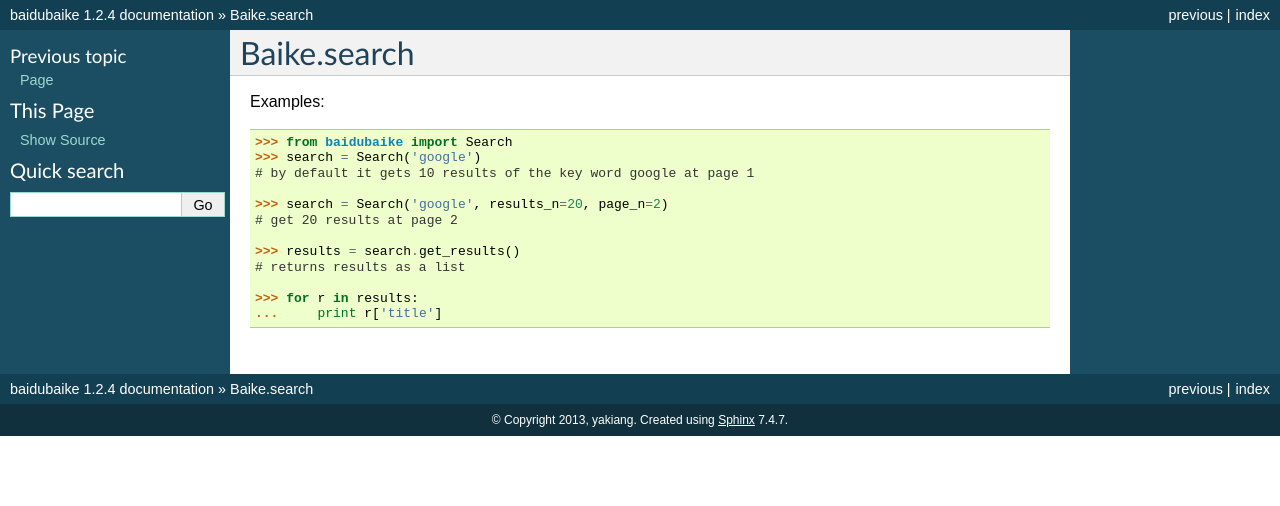
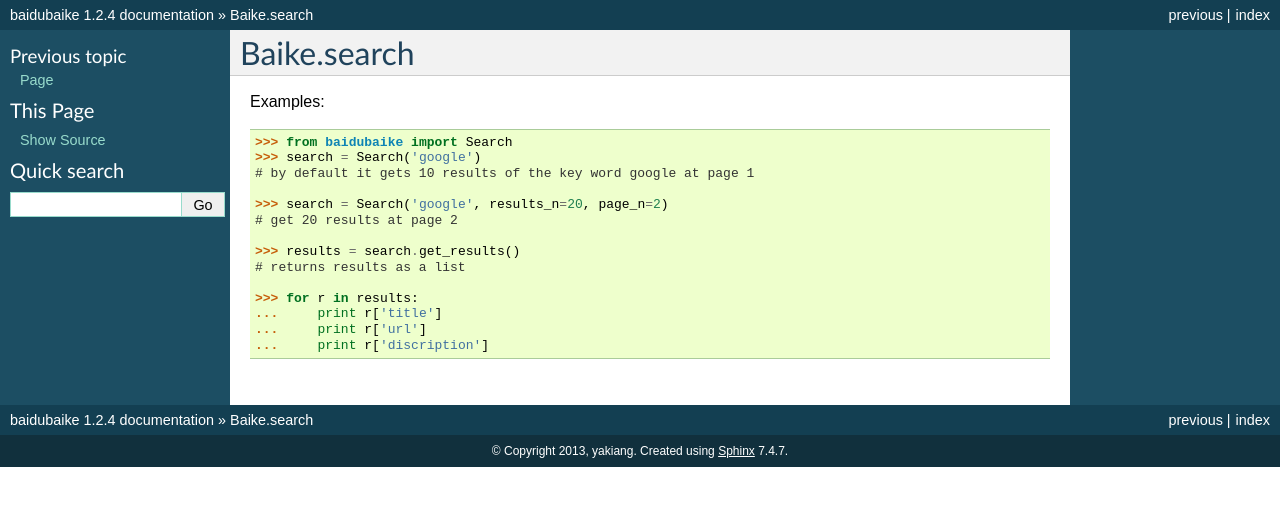
Before and after one commit to yakiang/Baidubaike, a Sphinx documentation site: the page built from docs/source/baike.search.rst, in a window 1280 px wide. Shown: the top 506 px of the page. Built offline with Sphinx 7.4.7, drawn with Linux system fonts in a browser that asks for light colours.

Commit message:
update docs

```diff
--- a/docs/source/baike.search.rst
+++ b/docs/source/baike.search.rst
@@ -18,3 +18,5 @@
 
     >>> for r in results:
     ...     print r['title']
+    ...     print r['url']
+    ...     print r['discription']
--- a/docs/source/page.rst
+++ b/docs/source/page.rst
@@ -37,6 +37,6 @@
 
     >>> page = Page('http://baike.baidu.com/view/105.htm')
 
-you can set the encoding, by default it is *utf-8*:::
+you can set the encoding, by default it is *utf-8*::
 
     >>> page = Page('google', encoding='gbk')
```
